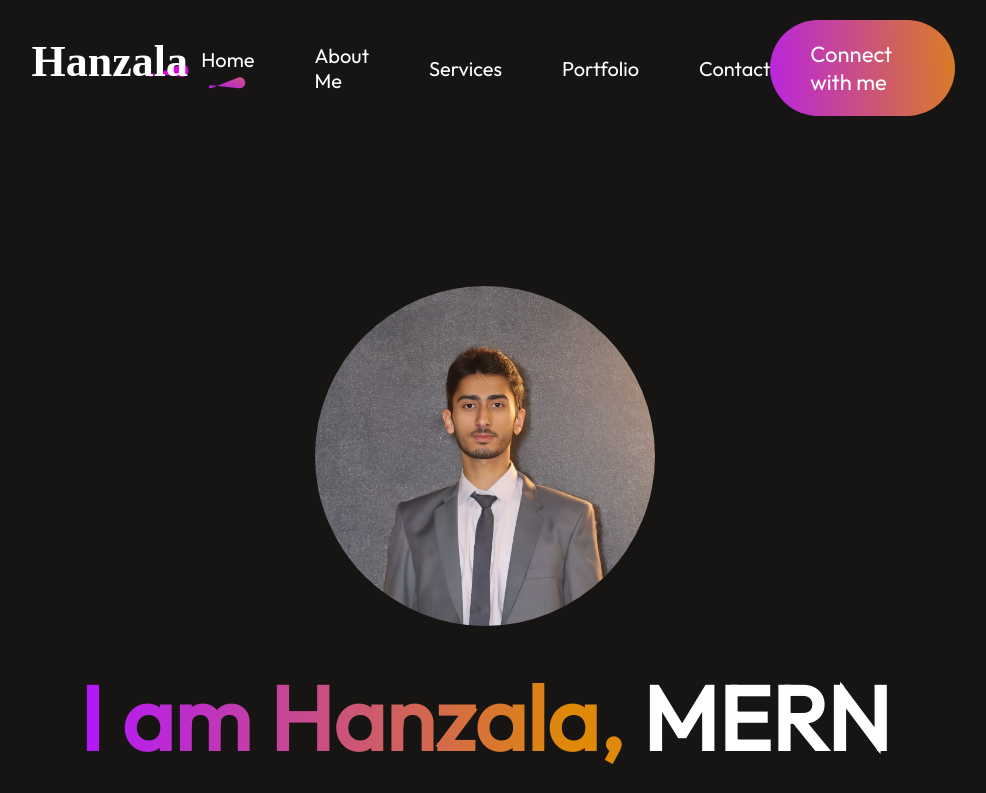
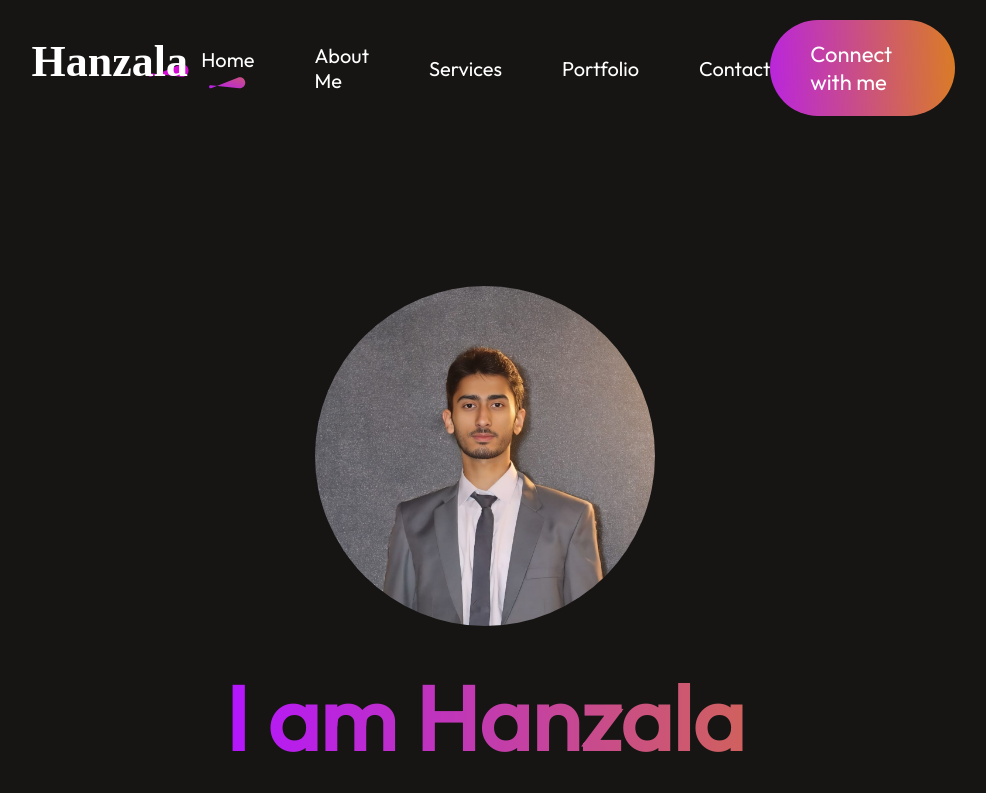
Before and after one commit to HanzalaParacha763/Hanzala-NBCode, a React (Vite) app: page / in a window 1280 px wide. Shown: the top 793 px of the page, without its empty margins (155-1141 px from the left). Built offline with nearby package versions, Linux system fonts and the light colour scheme.

Commit message:
Update Hero.jsx

```diff
--- a/src/Components/Hero/Hero.jsx
+++ b/src/Components/Hero/Hero.jsx
@@ -8,7 +8,7 @@ const Hero = () => {
     <div className='hero' id='home'>
       {/* <img src={profileimg} alt="" className='pfp' /> */}
       <div className='pfp'></div>
-      <h1><span>I am Hanzala,</span> MERN Stack developer based in Pakistan</h1>
+      <h1><span>I am Hanzala Paracha,</span> MERN Stack developer based in Pakistan</h1>
       <p>I am a Full Stack Web developer from Nowshera, Pakistan with 1 year of experience.</p>
       <div className="hero-action">
         <div className="hero-connect">
```
